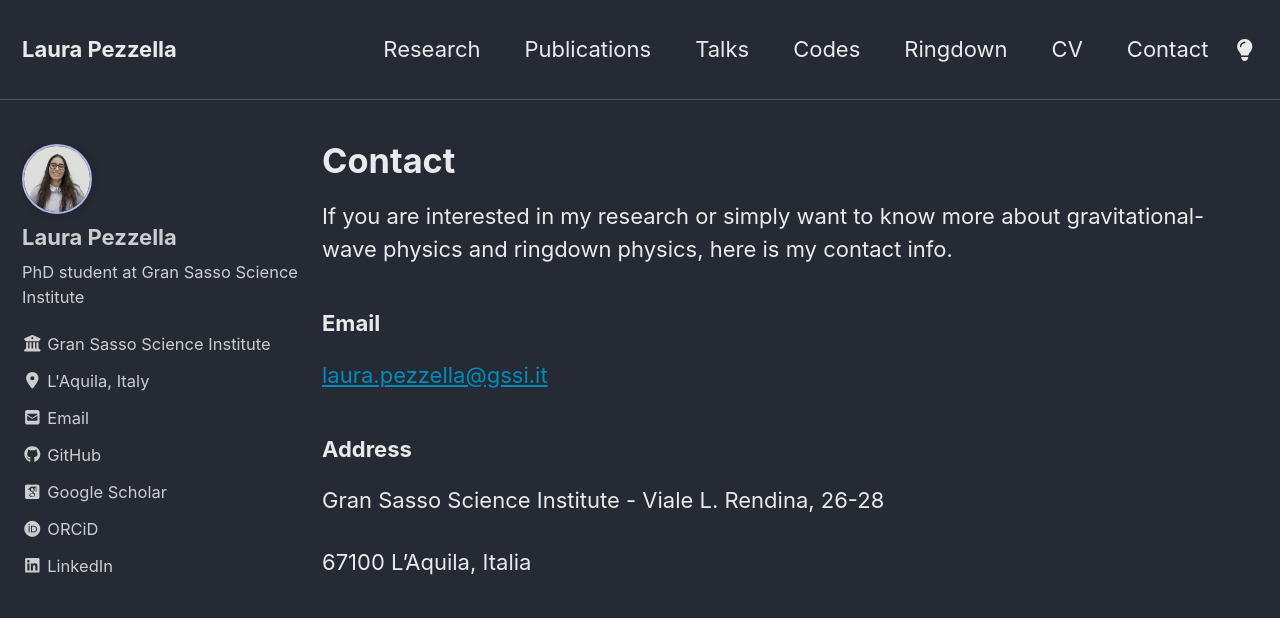
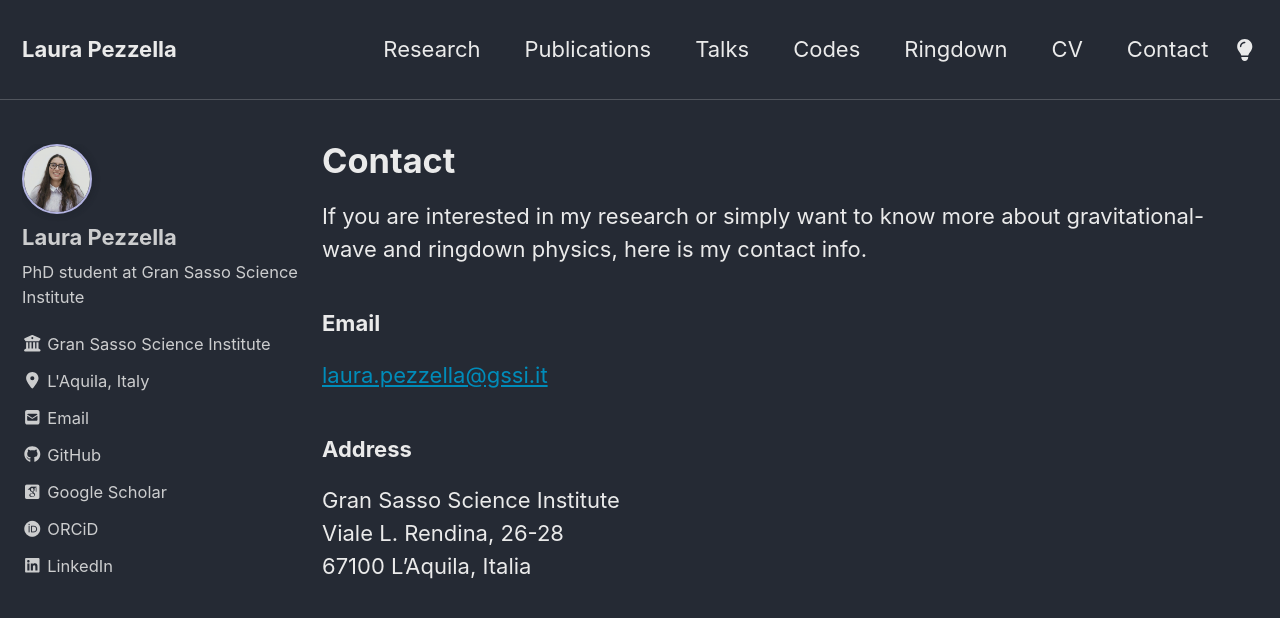
Before and after one commit to PezzLa/pezzla.github.io, a Jekyll site: the page built from _pages/contact.md, in a window 1280 px wide and 900 px high. Shown: the top 618 px of the window. Built offline with Jekyll 4.4.1, drawn with Linux system fonts in a browser that asks for light colours; some web fonts are replaced.

Commit message:
Update contact.md

```diff
--- a/_pages/contact.md
+++ b/_pages/contact.md
@@ -6,13 +6,13 @@ author_profile: true
 classes: wide
 ---
 
-If you are interested in my research or simply want to know more about gravitational-wave physics and ringdown physics, here is my contact info.
+If you are interested in my research or simply want to know more about gravitational-wave and ringdown physics, here is my contact info.
 
 ### Email
 [laura.pezzella@gssi.it](mailto:laura.pezzella@gssi.it)
 
 ### Address
 
-Gran Sasso Science Institute - Viale L. Rendina, 26-28
-
-67100 L'Aquila, Italia
+Gran Sasso Science Institute<br>
+Viale L. Rendina, 26-28<br>
+67100 L'Aquila, Italia<br>
```
